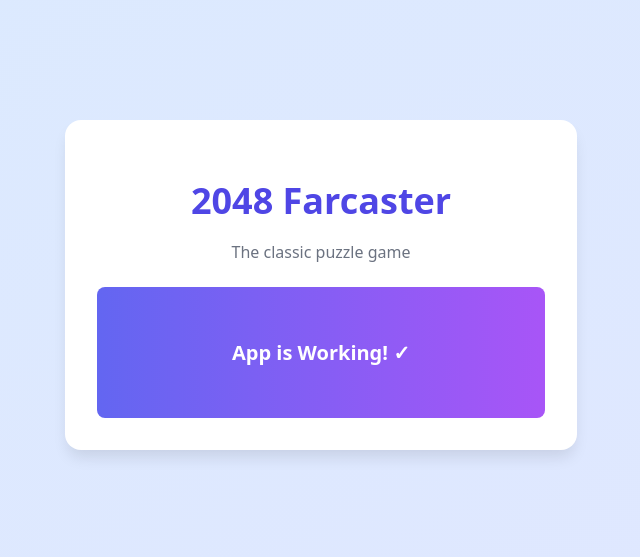
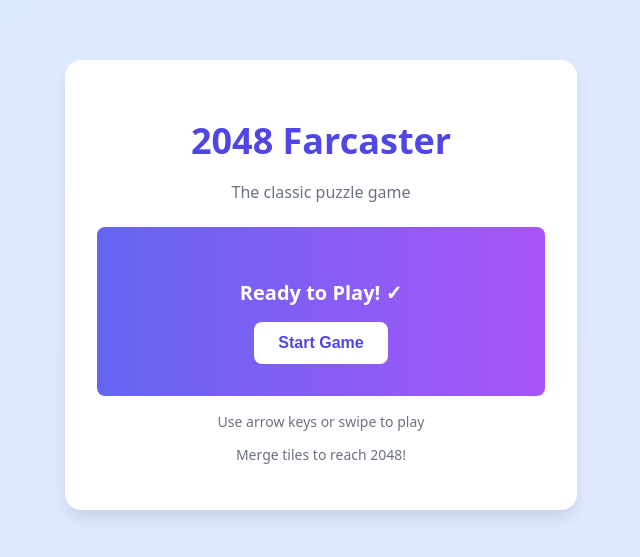
Before and after one commit to bairdrop/2048-farcaster-miniapp, a Next.js app: page / in a window 1280 px wide. Shown: the part 131-688 px from the top of the page, without its empty margins (319-959 px from the left). Built offline with nearby package versions, Linux system fonts and the light colour scheme.

Commit message:
Update page.tsx

```diff
--- a/app/page.tsx
+++ b/app/page.tsx
@@ -1,4 +1,18 @@
+'use client';
+
+import { useEffect, useState } from 'react';
+
 export default function Home() {
+  const [mounted, setMounted] = useState(false);
+
+  useEffect(() => {
+    setMounted(true);
+  }, []);
+
+  if (!mounted) {
+    return null;
+  }
+
   return (
     <div style={{
       minHeight: '100vh',
@@ -28,15 +42,38 @@
           <p style={{ color: '#6b7280', marginBottom: '1.5rem' }}>
             The classic puzzle game
           </p>
+
+          {/* Game will go here */}
           <div style={{
             background: 'linear-gradient(to right, #6366f1, #a855f7)',
             color: 'white',
             borderRadius: '0.5rem',
-            padding: '2rem'
+            padding: '2rem',
+            marginBottom: '1rem'
           }}>
-            <p style={{ fontSize: '1.25rem', fontWeight: 'bold' }}>
-              App is Working! ✓
+            <p style={{ fontSize: '1.25rem', fontWeight: 'bold', marginBottom: '1rem' }}>
+              Ready to Play! ✓
             </p>
+            <button
+              style={{
+                background: 'white',
+                color: '#4f46e5',
+                padding: '0.75rem 1.5rem',
+                borderRadius: '0.5rem',
+                border: 'none',
+                fontWeight: 'bold',
+                cursor: 'pointer',
+                fontSize: '1rem'
+              }}
+              onClick={() => alert('Game starting soon!')}
+            >
+              Start Game
+            </button>
+          </div>
+
+          <div style={{ fontSize: '0.875rem', color: '#6b7280' }}>
+            <p>Use arrow keys or swipe to play</p>
+            <p>Merge tiles to reach 2048!</p>
           </div>
         </div>
       </div>
```
